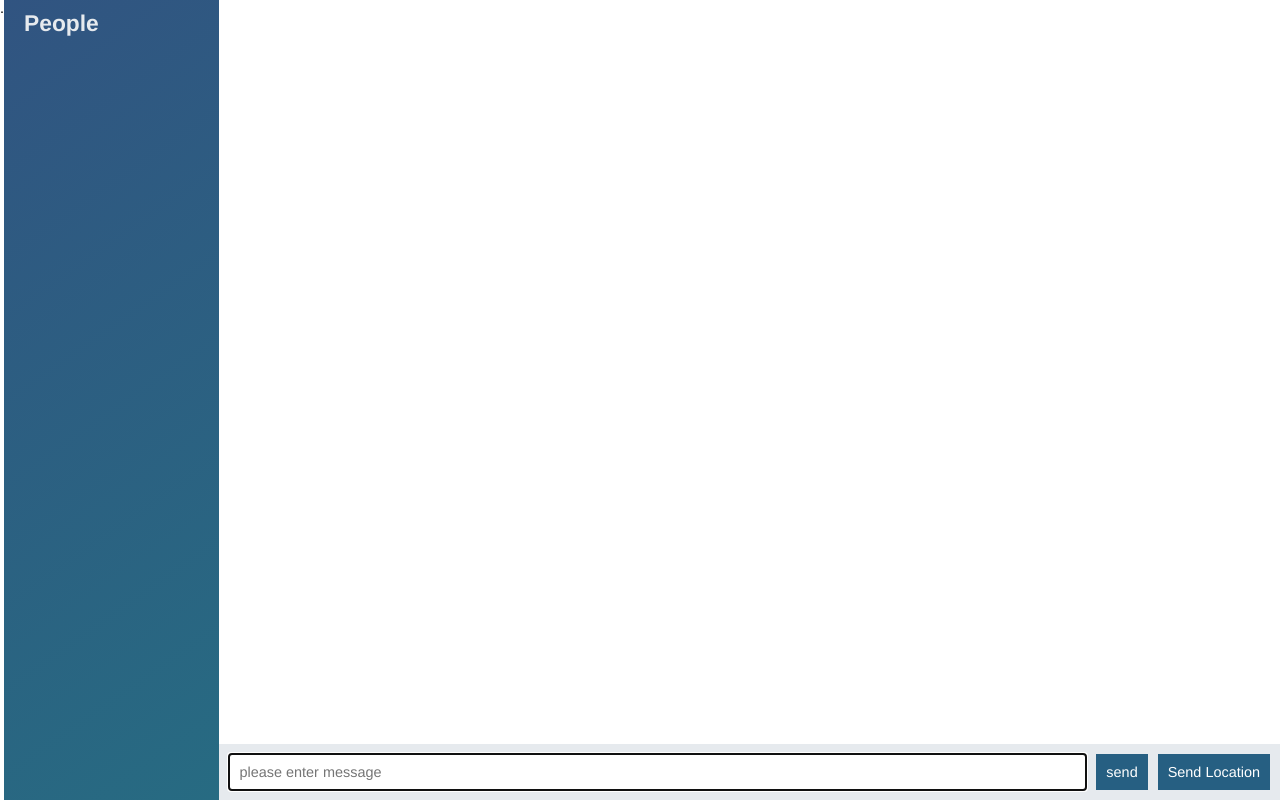
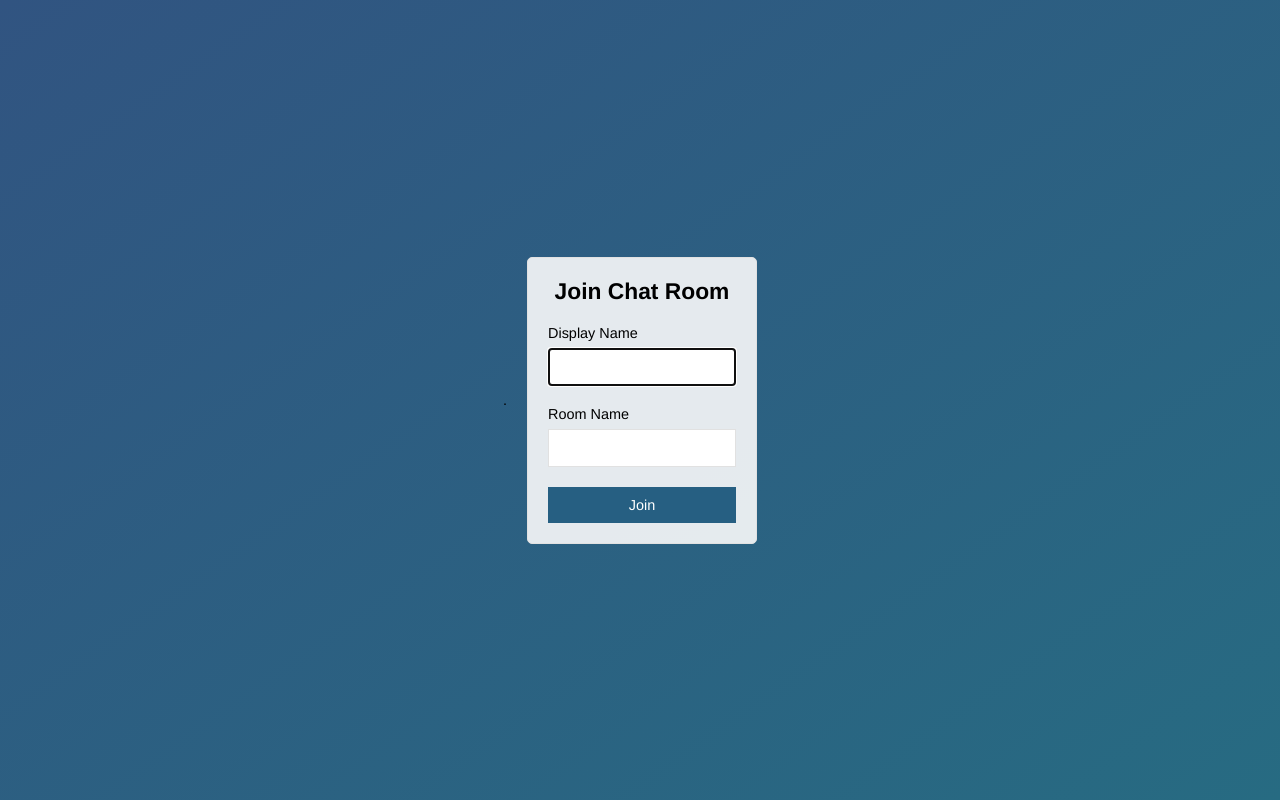
Before and after one commit to himanshu-9419/node-chat-app, a website: page public/index.html in a window 1280 px wide. Drawn offline with nearby package versions, Linux system fonts and the light colour scheme; no server answers.

Commit message:
added join page

```diff
--- a/public/index.html
+++ b/public/index.html
@@ -1,54 +1,29 @@
 <!DOCTYPE html>
 <html>
-
-<head>
-    <title>Chat App</title>
-    <meta name="viewport" content="width=device-width,initial-scale=1.0">.
-    <link rel="stylesheet" href="./css/style.css">
-</head>
-
-<body class="chat">
-    <div class="chat__sidebar">
-        <h3>People</h3>
-        <div id="users"></div>
-    </div>
-    <div class="chat__main">
-        <ol id="messages" class="chat__messages"></ol>
-        <div class="chat__footer">
-            <form id="message-form">
-                <input name="message" type="text" autofocus autocomplete="off" placeholder="please enter message" />
-                <button>send</button>
+    <head>
+        <title>Join | Chat App</title>
+        <meta charset="utf-8">
+        <meta name="viewport" content="width=device-width,initial-scale=1.0 user-scalable=no">.
+        <link rel="stylesheet" href="./css/style.css">
+    </head>
+    <body class="centered-form">
+        <div class="centered-form__form">
+            <form action="/chat.html">
+                <div class="form-field">
+                    <h3>Join Chat Room</h3>
+                </div>
+                <div class="form-field">
+                    <label>Display Name</label>
+                    <input type="text" name="name" autofocus/>
+                </div>
+                <div class="form-field">
+                    <label>Room Name</label>
+                    <input type="text" name="room" />
+                </div>
+                <div class="form-field">
+                    <button>Join</button>
+                </div>
             </form>
-            <button id="send-location">Send Location</button>
         </div>
-    </div>
-    <script id="message-template" type="text/template">
-        <li class="message">
-            <div class="message__title">
-                <h4>{{from}}</h4>
-                <span>{{createdAt}}</span>
-            </div>
-            <div class="message__body">
-                <p>{{text}}</p>
-            </div>
-        </li>
-    </script>
-    <script id="locationMessage-template" type="text/template">
-        <li class="message">
-            <div class="message__title">
-                <h4>{{from}}</h4>
-                <span>{{createdAt}}</span>
-            </div>
-            <div class="message__body">
-                <p><a href={{url}} target="_blank">My Current Location</a></p>
-            </div>
-        </li>
-    </script>
-    <script src="/socket.io/socket.io.js"></script>
-    <script src="./js/libs/jquery-3.2.1.min.js"></script>
-    <script src="./js/libs/moment.js"></script>
-    <script src="./js/libs/mustache.js"></script>
-    <script src="./js/index.js"></script>
-</body>
-
+    </body>
 </html>
```
Also changed, not shown: public/chat.html (added, +54 -0 lines), public/js/chat.js (renamed from public/js/index.js).
